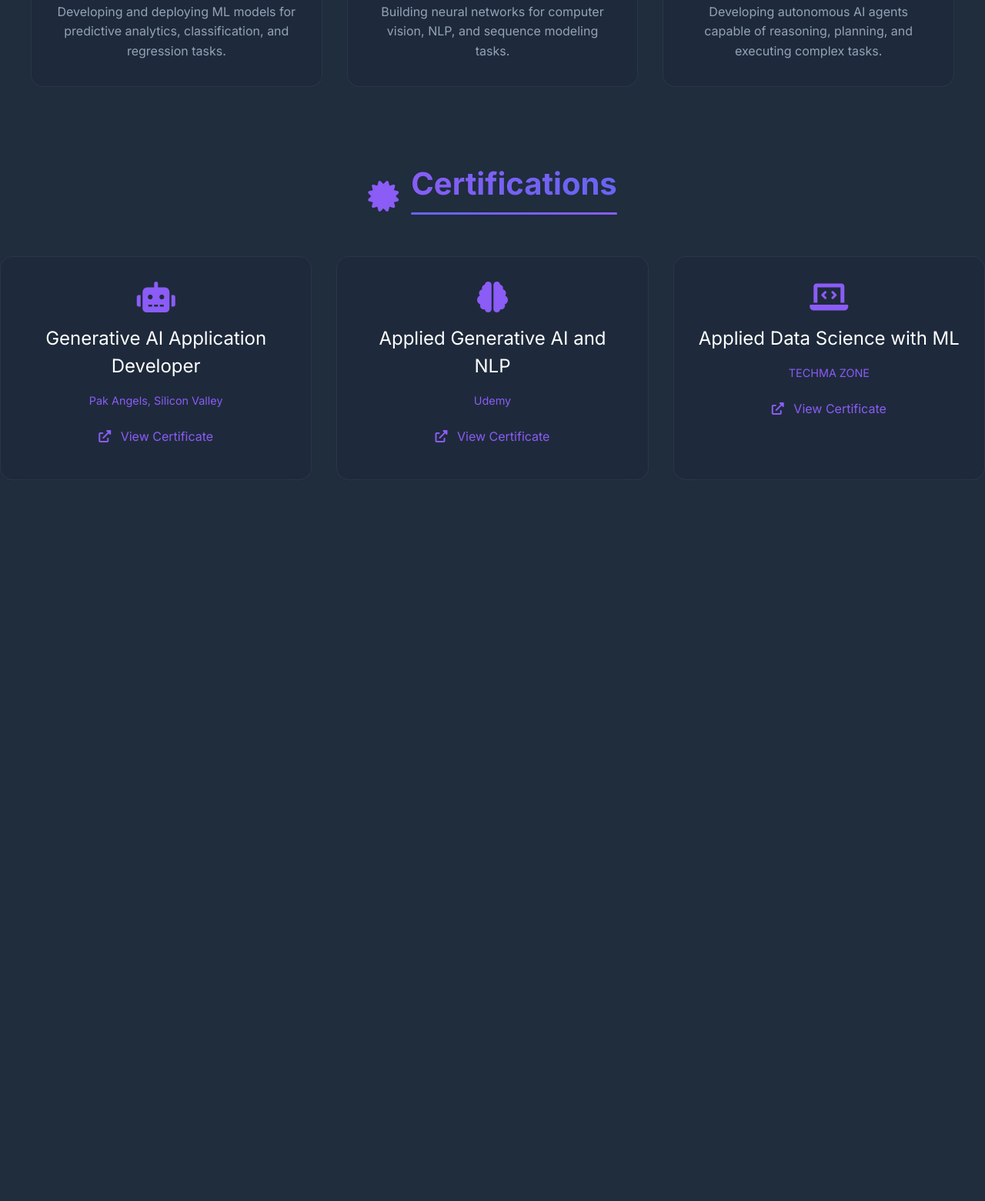
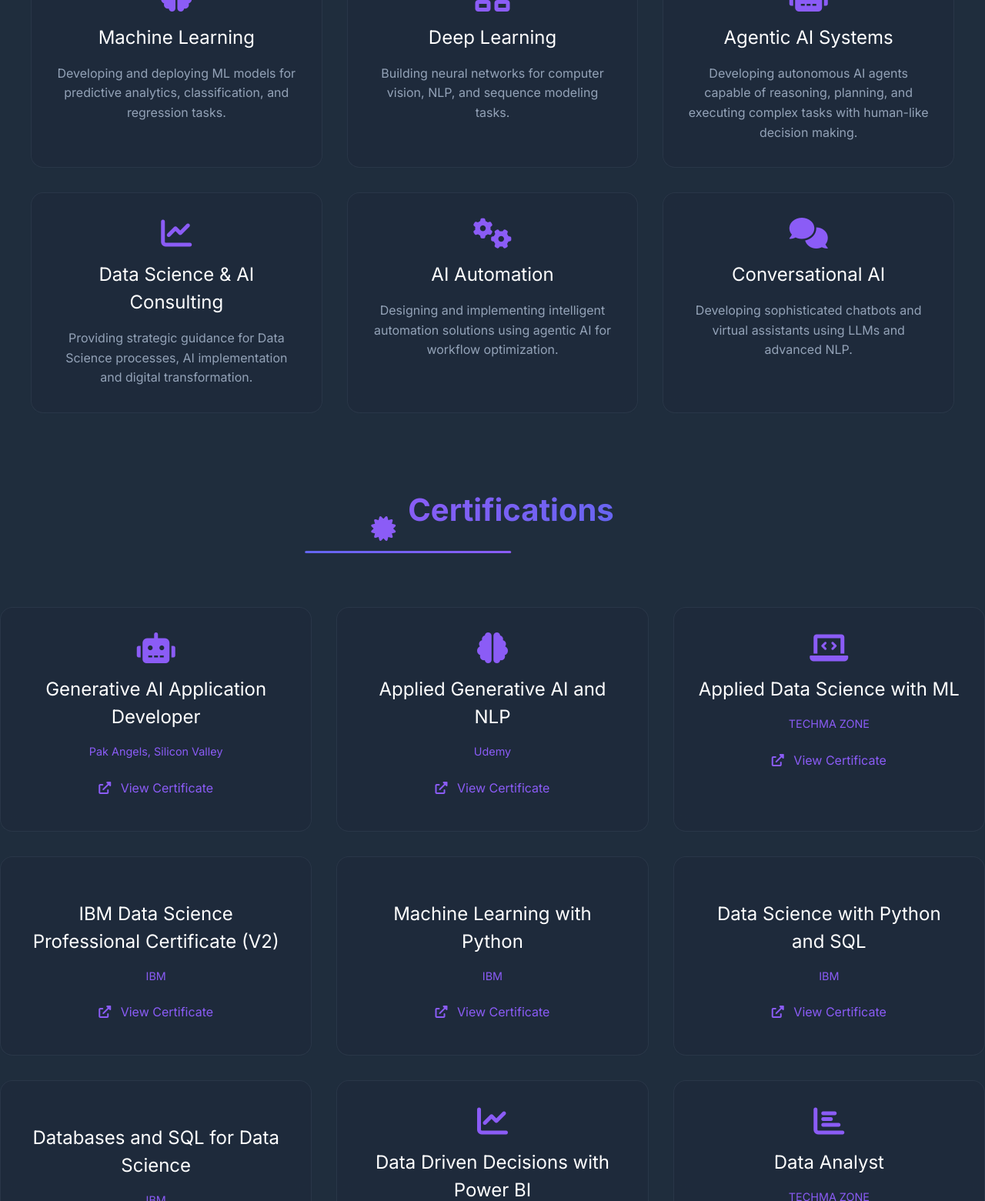
Before and after one commit to WaqasAliDS/waqas-portfolio, a plain HTML site: page about.html in a window 1280 px wide. Shown: the part 1239-2800 px from the top of the page at 77% size. Before the commit the page ends 1959 px from the top, so only its background shows below. Drawn offline with nearby package versions, Linux system fonts and the light colour scheme.

Commit message:
Fix: Restore all expertise and certification cards, improve heading underlines

```diff
--- a/about.html
+++ b/about.html
@@ -86,7 +86,22 @@
                 <div class="expertise-card">
                     <i class="fas fa-robot"></i>
                     <h3>Agentic AI Systems</h3>
-                    <p>Developing autonomous AI agents capable of reasoning, planning, and executing complex tasks.</p>
+                    <p>Developing autonomous AI agents capable of reasoning, planning, and executing complex tasks with human-like decision making.</p>
+                </div>
+                <div class="expertise-card">
+                    <i class="fas fa-chart-line"></i>
+                    <h3>Data Science & AI Consulting</h3>
+                    <p>Providing strategic guidance for Data Science processes, AI implementation and digital transformation.</p>
+                </div>
+                <div class="expertise-card">
+                    <i class="fas fa-cogs"></i>
+                    <h3>AI Automation</h3>
+                    <p>Designing and implementing intelligent automation solutions using agentic AI for workflow optimization.</p>
+                </div>
+                <div class="expertise-card">
+                    <i class="fas fa-comments"></i>
+                    <h3>Conversational AI</h3>
+                    <p>Developing sophisticated chatbots and virtual assistants using LLMs and advanced NLP.</p>
                 </div>
             </div>
         </section>
@@ -105,7 +120,6 @@
                         <i class="fas fa-external-link-alt"></i> View Certificate
                     </a>
                 </div>
-
                 <div class="certification-card">
                     <i class="fas fa-brain"></i>
                     <h3>Applied Generative AI and NLP</h3>
@@ -114,12 +128,59 @@
                         <i class="fas fa-external-link-alt"></i> View Certificate
                     </a>
                 </div>
-
                 <div class="certification-card">
                     <i class="fas fa-laptop-code"></i>
                     <h3>Applied Data Science with ML</h3>
                     <p class="cert-issuer">TECHMA ZONE</p>
                     <a href="https://drive.google.com/file/d/1xvDUO0gyKlgtcloqkCvJauqt41o83IFy/view?usp=drive_link" target="_blank" class="cert-link">
+                        <i class="fas fa-external-link-alt"></i> View Certificate
+                    </a>
+                </div>
+                <div class="certification-card">
+                    <i class="fab fa-ibm"></i>
+                    <h3>IBM Data Science Professional Certificate (V2)</h3>
+                    <p class="cert-issuer">IBM</p>
+                    <a href="https://www.coursera.org/account/accomplishments/professional-cert/YRBETXNUAJYY" target="_blank" class="cert-link">
+                        <i class="fas fa-external-link-alt"></i> View Certificate
+                    </a>
+                </div>
+                <div class="certification-card">
+                    <i class="fab fa-ibm"></i>
+                    <h3>Machine Learning with Python</h3>
+                    <p class="cert-issuer">IBM</p>
+                    <a href="https://www.credly.com/badges/10bb497e-75f2-4faf-bafc-e36cbd1fd982/public_url" target="_blank" class="cert-link">
+                        <i class="fas fa-external-link-alt"></i> View Certificate
+                    </a>
+                </div>
+                <div class="certification-card">
+                    <i class="fab fa-ibm"></i>
+                    <h3>Data Science with Python and SQL</h3>
+                    <p class="cert-issuer">IBM</p>
+                    <a href="https://www.coursera.org/account/accomplishments/specialization/H9J2JMU5QEBP" target="_blank" class="cert-link">
+                        <i class="fas fa-external-link-alt"></i> View Certificate
+                    </a>
+                </div>
+                <div class="certification-card">
+                    <i class="fab fa-ibm"></i>
+                    <h3>Databases and SQL for Data Science</h3>
+                    <p class="cert-issuer">IBM</p>
+                    <a href="https://www.credly.com/go/wytJOO59" target="_blank" class="cert-link">
+                        <i class="fas fa-external-link-alt"></i> View Certificate
+                    </a>
+                </div>
+                <div class="certification-card">
+                    <i class="fas fa-chart-line"></i>
+                    <h3>Data Driven Decisions with Power BI</h3>
+                    <p class="cert-issuer">Knowledge Accelerator</p>
+                    <a href="https://www.coursera.org/account/accomplishments/verify/QW3WUEQUQLXP" target="_blank" class="cert-link">
+                        <i class="fas fa-external-link-alt"></i> View Certificate
+                    </a>
+                </div>
+                <div class="certification-card">
+                    <i class="fas fa-chart-bar"></i>
+                    <h3>Data Analyst</h3>
+                    <p class="cert-issuer">TECHMA ZONE</p>
+                    <a href="https://drive.google.com/file/d/18rK6ky2j_OtO-kleu8BBvkSQb2VFDYl2/view?usp=sharing" target="_blank" class="cert-link">
                         <i class="fas fa-external-link-alt"></i> View Certificate
                     </a>
                 </div>
--- a/styles.css
+++ b/styles.css
@@ -208,34 +208,48 @@ body::before {
 
 /* Section headers */
 .section-header {
+    text-align: center;
+    margin-bottom: 3rem;
     display: flex;
     align-items: center;
     justify-content: center;
     gap: 1rem;
-    margin-bottom: 2rem;
 }
 
 .section-header i {
-    font-size: 2.5rem;
-    color: var(--accent);
+    font-size: 2rem;
+    color: #8B5CF6;
 }
 
 .section-title {
     font-size: 2.5rem;
     color: #fff;
-    margin-bottom: 2rem;
-    text-align: center;
+    margin-bottom: 0;
     position: relative;
     display: inline-block;
+    padding-bottom: 1rem;
 }
 
 .section-title::after {
     content: '';
     position: absolute;
-    bottom: -10px;
-    left: 0;
+    bottom: 0;
+    left: 50%;
+    transform: translateX(-50%);
     width: 100%;
     height: 4px;
+    background: linear-gradient(90deg, #8B5CF6 50%, transparent);
+    border-radius: 2px;
+}
+
+/* For main About Me title */
+.about-section .section-title {
+    margin-bottom: 2rem;
+}
+
+.about-section .section-title::after {
+    left: 0;
+    transform: none;
     background: linear-gradient(90deg, #8B5CF6, transparent);
 }
 
```
